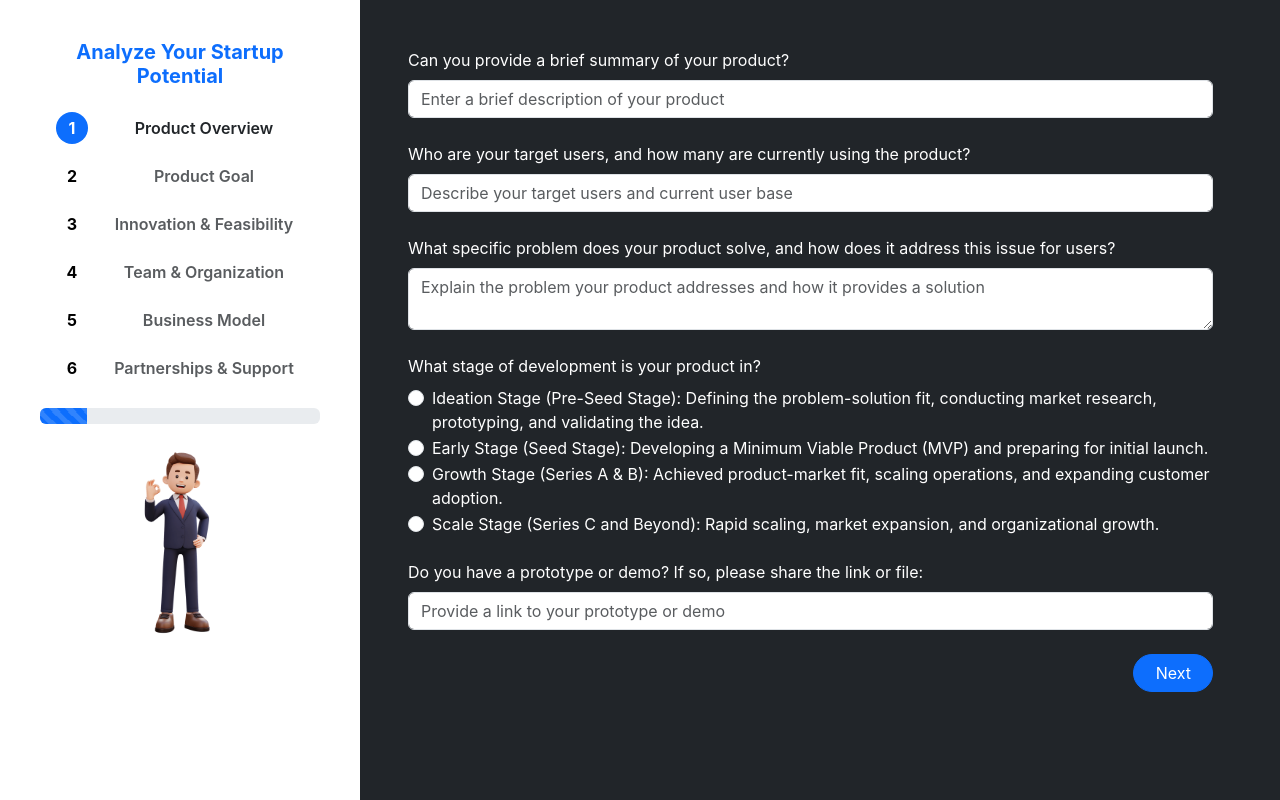
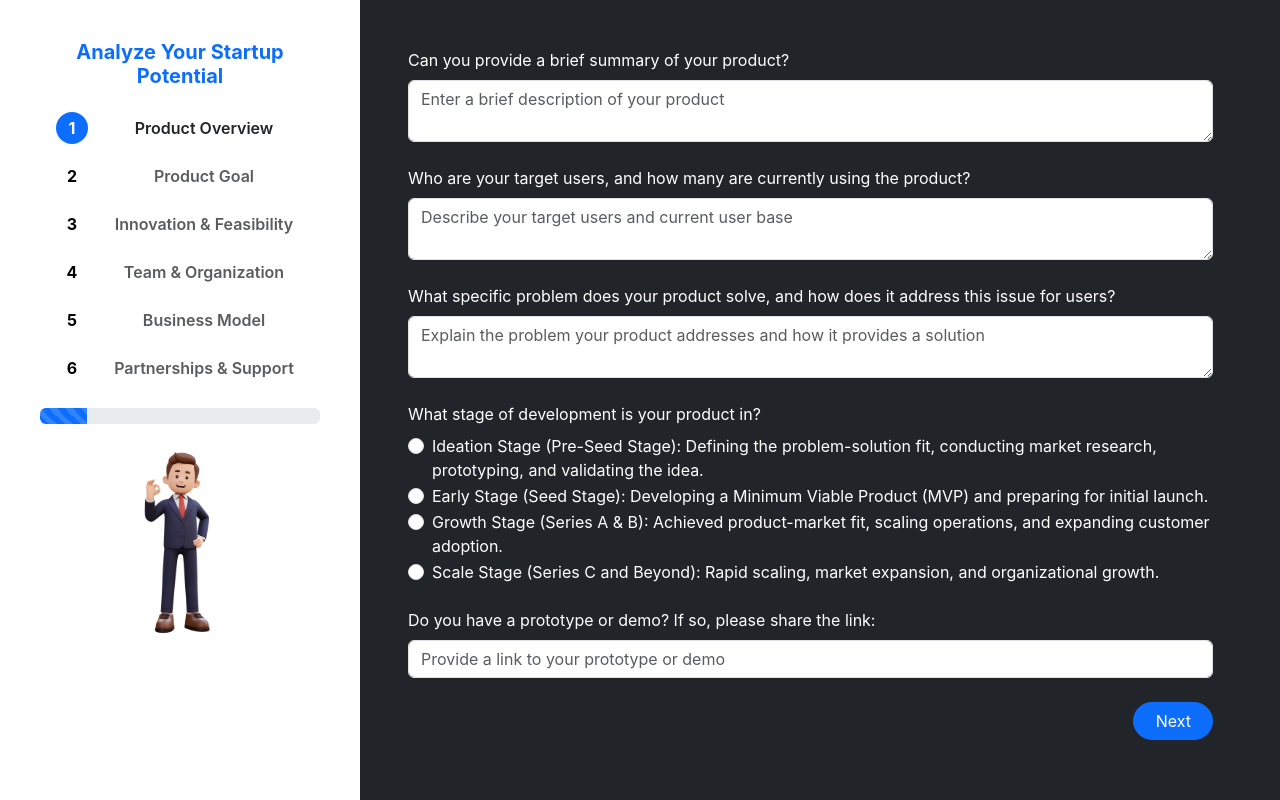
Before and after one commit to jimbucktoo/moonshot-ai, a React (Vite) app: page /product-overview in a window 1280 px wide. Built offline with nearby package versions, Linux system fonts and the light colour scheme.

Commit message:
critical text area correction

```diff
--- a/src/components/business-model.jsx
+++ b/src/components/business-model.jsx
@@ -61,7 +61,7 @@ export default function BusinessModel() {
             <Form.Group className="mt-4 mb-4">
               <Form.Label>What is the size of your target market?</Form.Label>
               <Form.Control
-                type="text"
+                as="textarea"
                 placeholder="Estimate your target market size"
                 value={formData.marketSize}
                 onChange={(e) =>
--- a/src/components/partnerships-support.jsx
+++ b/src/components/partnerships-support.jsx
@@ -96,7 +96,7 @@ export default function PartnershipsSupport() {
                 className="float-end rounded-pill"
                 variant="primary"
                 size="md"
-                style={{ width: "80px" }}
+                style={{ width: "90px" }}
               >
                 Submit
               </Button>
--- a/src/components/product-overview.jsx
+++ b/src/components/product-overview.jsx
@@ -26,7 +26,7 @@ export default function ProductOverview() {
                 Can you provide a brief summary of your product?
               </Form.Label>
               <Form.Control
-                type="text"
+                as="textarea"
                 placeholder="Enter a brief description of your product"
                 value={formData.summary}
                 onChange={(e) =>
@@ -44,7 +44,7 @@ export default function ProductOverview() {
                 product?
               </Form.Label>
               <Form.Control
-                type="text"
+                as="textarea"
                 placeholder="Describe your target users and current user base"
                 value={formData.users}
                 onChange={(e) =>
@@ -126,8 +126,7 @@ export default function ProductOverview() {
 
             <Form.Group className="mt-4 mb-4">
               <Form.Label>
-                Do you have a prototype or demo? If so, please share the link or
-                file:
+                Do you have a prototype or demo? If so, please share the link:
               </Form.Label>
               <Form.Control
                 type="text"
```
